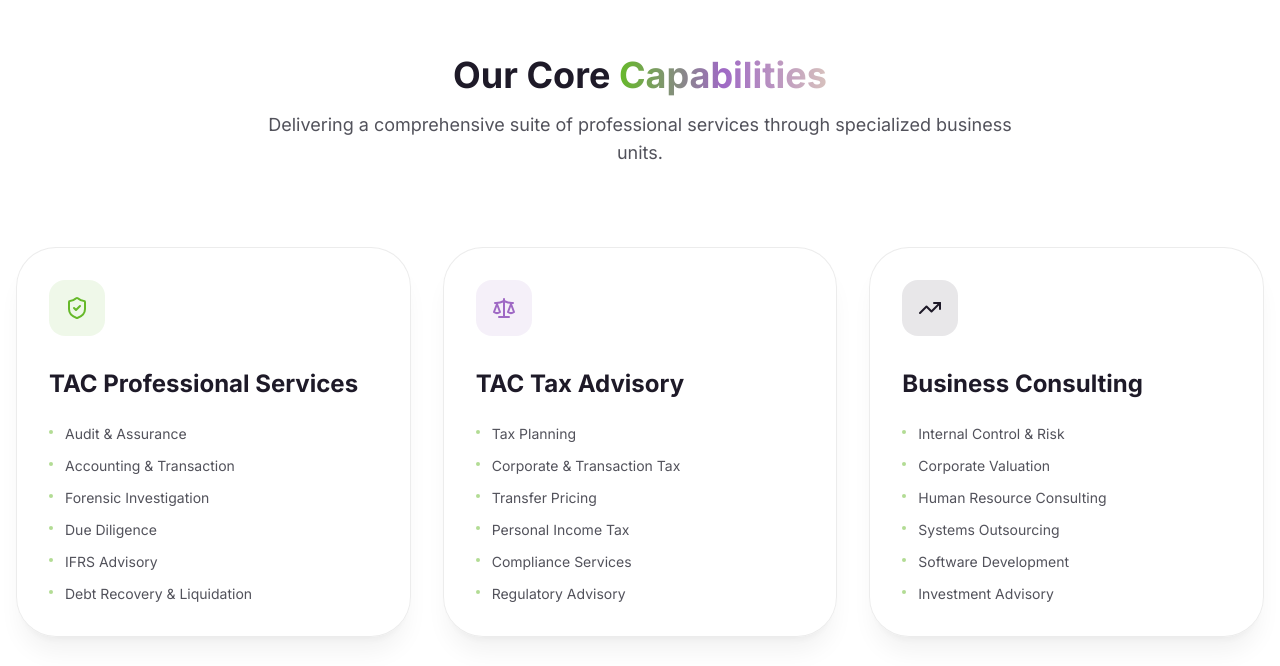
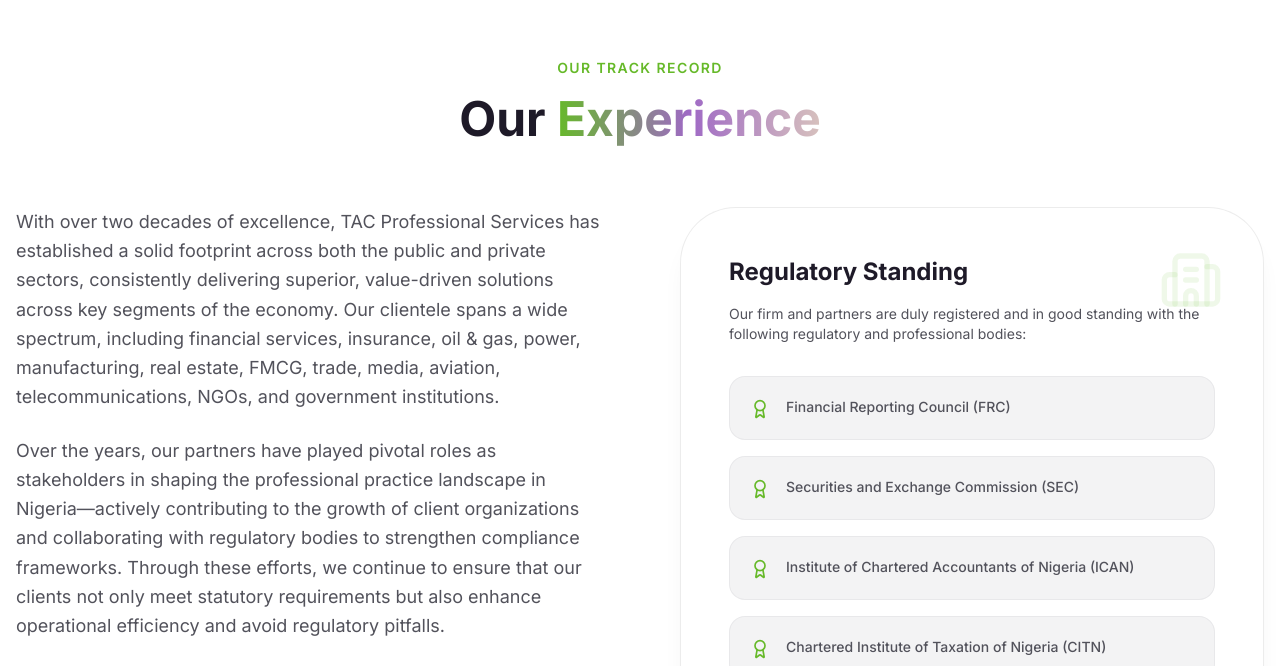
Before and after one commit to johnilizy17/tac, a Next.js app: page /about in a window 1280 px wide. Shown: the part 2134-2800 px from the top of the page. Built offline with nearby package versions, Linux system fonts and the light colour scheme.

Commit message:
global ad

```diff
--- a/app/about/page.tsx
+++ b/app/about/page.tsx
@@ -198,60 +198,6 @@
                 </div>
             </section>
 
-            {/* Core Capabilities */}
-            <section className="py-24 relative bg-background">
-                <div className="max-w-7xl mx-auto px-4">
-                    <div className="text-center max-w-3xl mx-auto mb-20 space-y-4">
-                        <h2 className="text-4xl font-bold text-foreground">Our Core <span className="text-gradient">Capabilities</span></h2>
-                        <p className="text-muted-foreground text-lg">Delivering a comprehensive suite of professional services through specialized business units.</p>
-                    </div>
-
-                    <div className="grid grid-cols-1 md:grid-cols-2 lg:grid-cols-3 gap-8">
-                        <ExpertiseCard
-                            title="TAC Professional Services"
-                            icon={ShieldCheck}
-                            colorClass="bg-tac-brand/10 text-tac-brand"
-                            delay={0.1}
-                            services={[
-                                "Audit & Assurance",
-                                "Accounting & Transaction",
-                                "Forensic Investigation",
-                                "Due Diligence",
-                                "IFRS Advisory",
-                                "Debt Recovery & Liquidation"
-                            ]}
-                        />
-                        <ExpertiseCard
-                            title="TAC Tax Advisory"
-                            icon={Scale}
-                            colorClass="bg-tac-purple/10 text-tac-purple"
-                            delay={0.2}
-                            services={[
-                                "Tax Planning",
-                                "Corporate & Transaction Tax",
-                                "Transfer Pricing",
-                                "Personal Income Tax",
-                                "Compliance Services",
-                                "Regulatory Advisory"
-                            ]}
-                        />
-                        <ExpertiseCard
-                            title="Business Consulting"
-                            icon={TrendingUp}
-                            colorClass="bg-foreground/10 text-foreground"
-                            delay={0.3}
-                            services={[
-                                "Internal Control & Risk",
-                                "Corporate Valuation",
-                                "Human Resource Consulting",
-                                "Systems Outsourcing",
-                                "Software Development",
-                                "Investment Advisory"
-                            ]}
-                        />
-                    </div>
-                </div>
-            </section>
 
             {/* Our Experience Section */}
             <section id="our-experience" className="py-24 relative overflow-hidden bg-background">
```
